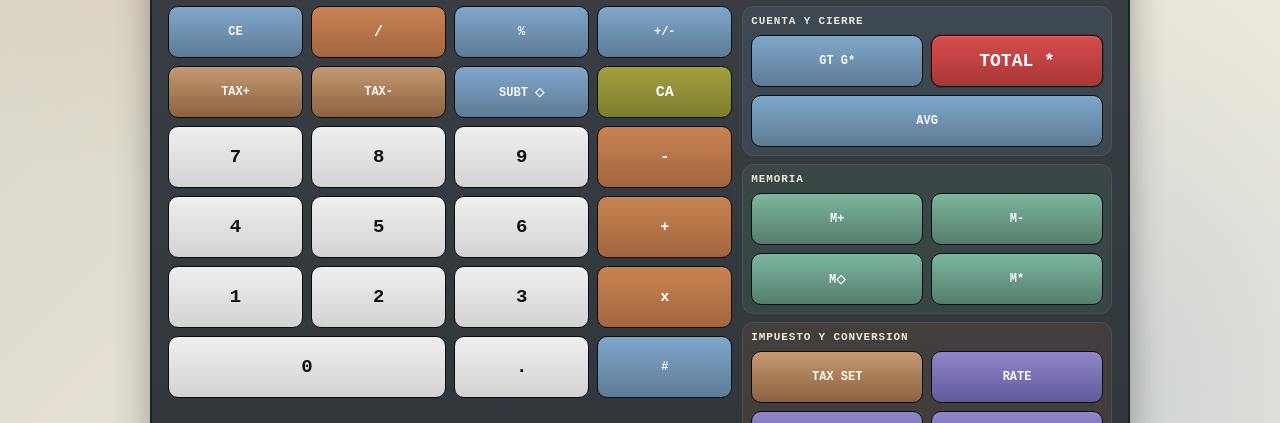
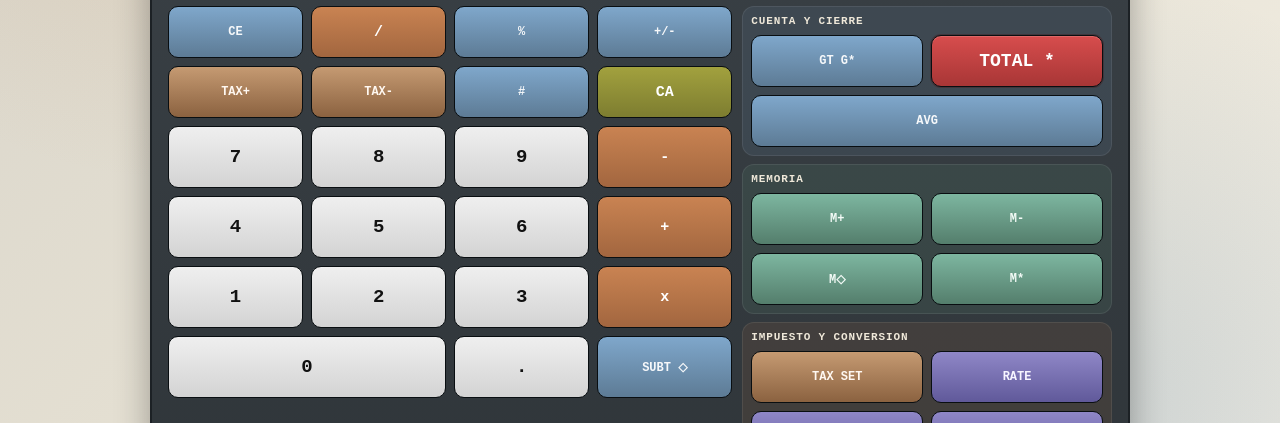
Before and after one commit to FelixNader/sumadora_2, a React (Create React App) app: page / in a window 1280 px wide. Shown: the part 529-952 px from the top of the page. Built offline with nearby package versions, Linux system fonts and the light colour scheme.

Commit message:
chore: swap subtotal and reference positions

```diff
--- a/src/ui/components/CalculatorUI.tsx
+++ b/src/ui/components/CalculatorUI.tsx
@@ -221,14 +221,13 @@ const CalculatorUI: React.FC = () => {
             <div className="hr-keypad-primary-tools">
               <button className="key-fn key-tax" onClick={() => handleButtonClick("TAX+")}>TAX+</button>
               <button className="key-fn key-tax" onClick={() => handleButtonClick("TAX-")}>TAX-</button>
+              <button className="key-fn" onClick={() => handleButtonClick("#")}>#</button>
               <button
-                className="key-fn key-subtotal"
-                title="Subtotal: imprime sin cerrar la cuenta"
-                onClick={() => handleButtonClick("SUBT")}
+                className="key-warn"
+                onClick={() => handleButtonClick("CA")}
               >
-                SUBT ◇
+                CA
               </button>
-              <button className="key-warn" onClick={() => handleButtonClick("CA")}>CA</button>
             </div>
 
             <div className="hr-keypad-primary-grid">
@@ -249,7 +248,13 @@ const CalculatorUI: React.FC = () => {
 
               <button className="key-num key-zero" onClick={() => handleButtonClick("0")}>0</button>
               <button className="key-num" onClick={() => handleButtonClick(".")}>.</button>
-              <button className="key-fn" onClick={() => handleButtonClick("#")}>#</button>
+              <button
+                className="key-fn key-subtotal"
+                title="Subtotal: imprime sin cerrar la cuenta"
+                onClick={() => handleButtonClick("SUBT")}
+              >
+                SUBT ◇
+              </button>
             </div>
           </div>
 
```
